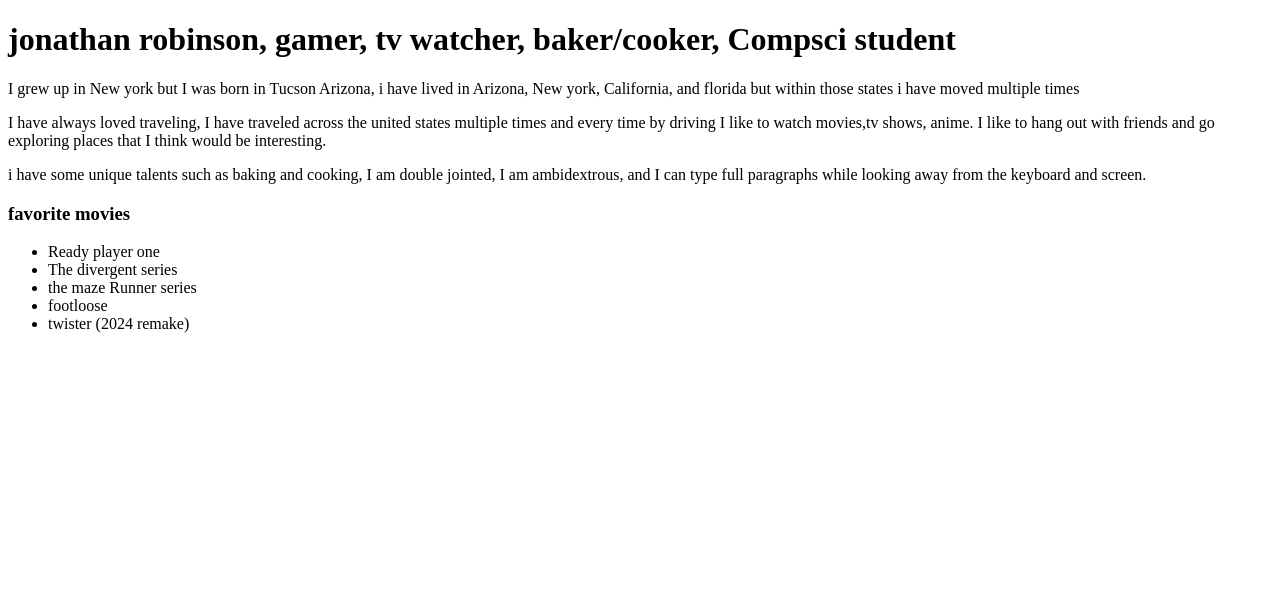
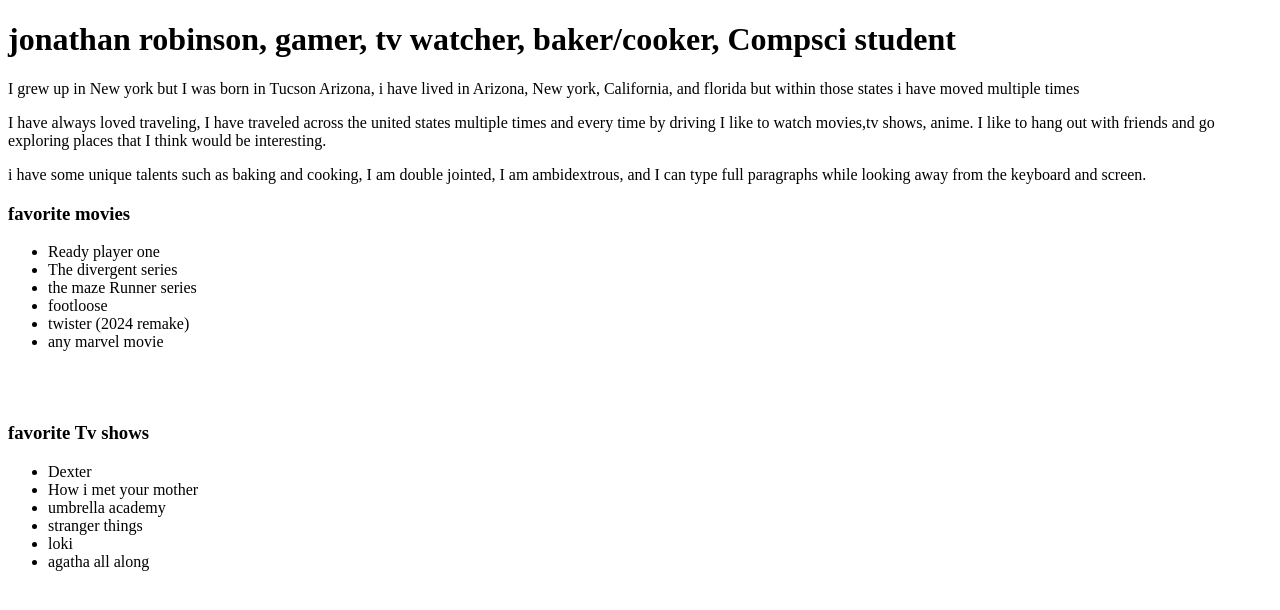
Before and after one commit to Criptyc-ops/bioPage2, a plain HTML site: page index.html in a window 1280 px wide. Drawn offline with Linux system fonts and the light colour scheme.

Commit message:
i do stuff a whole bunch

```diff
--- a/index.html
+++ b/index.html
@@ -21,8 +21,19 @@
             <li>the maze Runner series</li>
             <li>footloose</li>
             <li>twister (2024 remake) </li>
+            <li>any marvel movie</li>
         </ul>
+        <br>
+        <br>
+        <h3> favorite Tv shows</h3>
+        <ul>
+            <li>Dexter</li>
+            <li>How i met your mother</li>
+            <li>umbrella academy</li>
+            <li>stranger things</li>
+            <li>loki</li>
+            <li>agatha all along</li>
 
-
+        </ul>
     </body>
 </html>
```
